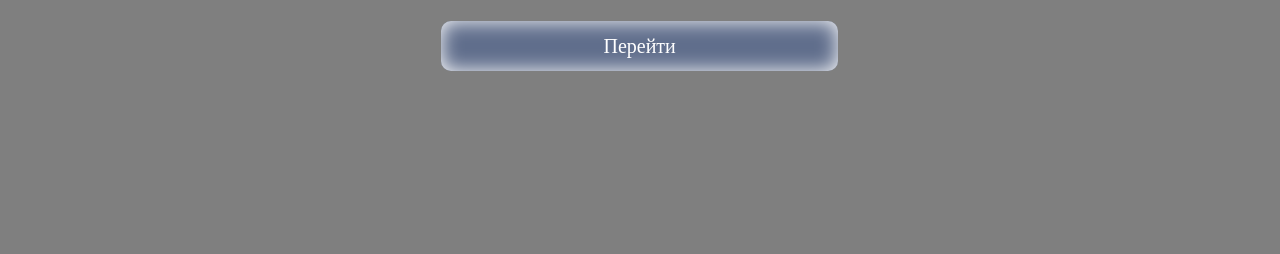
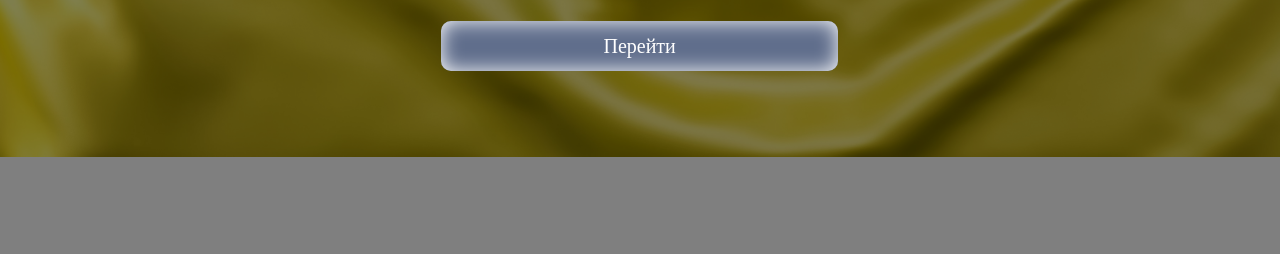
Before and after one commit to Bohdan-Shcherbak/generationWordsUk.v1, a website: page index.html in a window 1280 px wide. Shown: the part 546-800 px from the top of the page. Drawn offline with Linux system fonts and the light colour scheme.

Commit message:
Update style.css

```diff
--- a/style.css
+++ b/style.css
@@ -59,7 +59,7 @@ h6 {
 
 body{
     position: relative;
-    background-image: url(./background1.jpg);
+    background-image: url(./background.jpg);
     background-position: 0 -150px;
     background-size: 100% auto;
     background-repeat: no-repeat;
```
